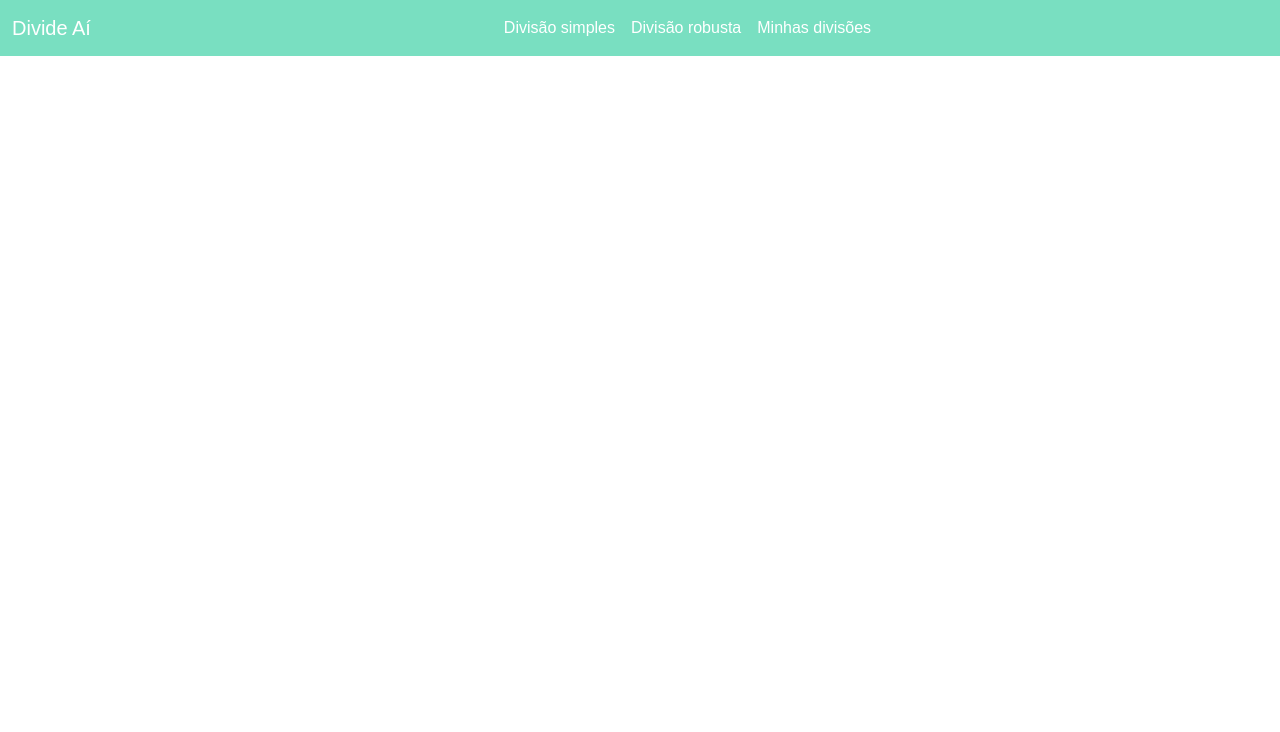
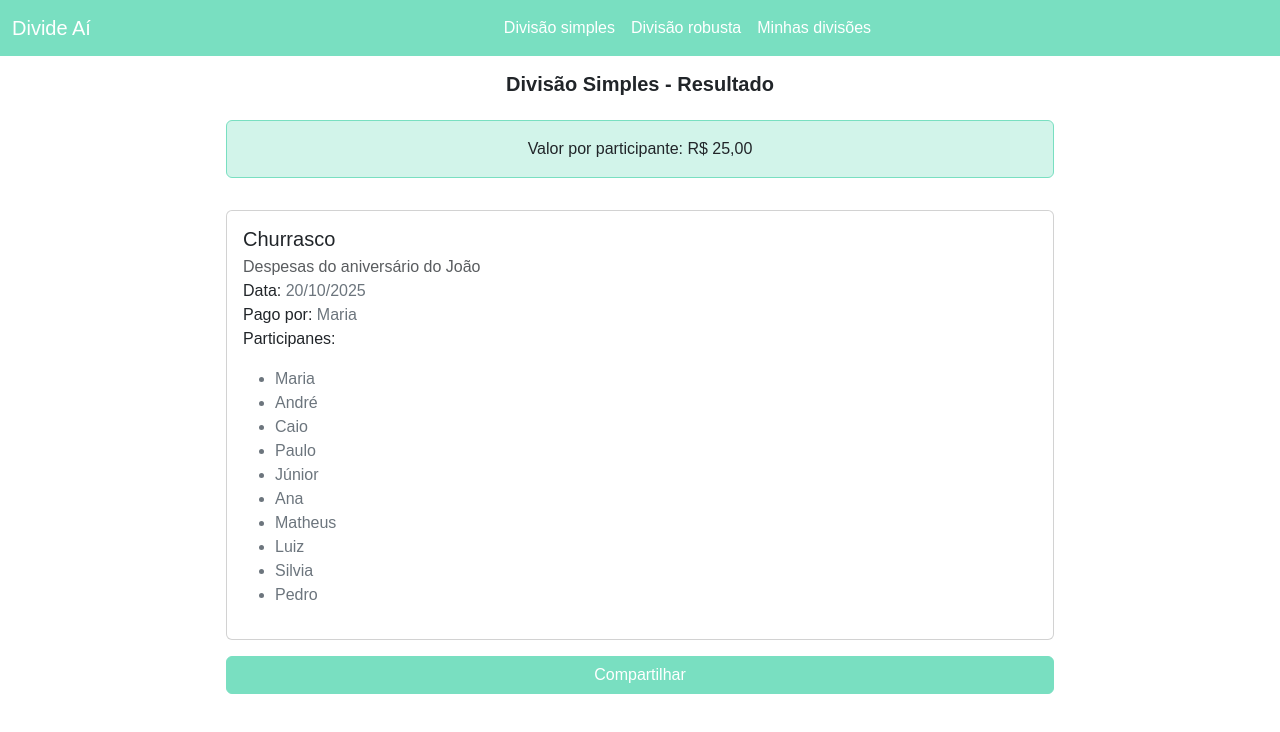
Before and after one commit to MatheusPopolin/divide-ai, a website: page pages/divisao_simples_resultado.html in a window 1280 px wide. Drawn offline with nearby package versions, Linux system fonts and the light colour scheme.

Commit message:
feat: update forms in index and cadastro pages with action attributes; enhance divisao_simples_resultado page with new layout and card components

```diff
--- a/assets/css/style.css
+++ b/assets/css/style.css
@@ -2,6 +2,7 @@
     --bs-primary: #79DFC1;
     --bs-primary-rgb:  121, 223, 193;
     --bs-primary-hover: #20C997;
+    --bs-primary-disabled: #D2F4EA;
     --bs-body-font-family: "Poppins", sans-serif;
 }
 
@@ -70,3 +71,12 @@
         width: 860px;
     }
 }
+
+.card-text-item span{
+    color: var(--bs-gray-600);
+}
+
+.result {
+    background-color: var(--bs-primary-disabled);
+    border: 1px solid var(--bs-primary);
+}
--- a/pages/divisao_simples_resultado.html
+++ b/pages/divisao_simples_resultado.html
@@ -3,7 +3,7 @@
   <head>
     <meta charset="utf-8">
     <meta name="viewport" content="width=device-width, initial-scale=1">
-    <title>DivideAí</title>
+    <title>DivideAí - Divisão Simples - Resultado</title>
     <link
         href="https://cdn.jsdelivr.net/npm/bootstrap@5.3.8/dist/css/bootstrap.min.css"
         rel="stylesheet"
@@ -12,7 +12,7 @@
     >
     <link rel="stylesheet" href="/assets/css/style.css">
   </head>
-  <body>
+  <body class="d-flex flex-column vh-100">
     <header>
       <nav class="navbar navbar-expand-lg bg-primary">
         <div class="container-fluid">
@@ -37,6 +37,35 @@
       </nav>
     </header>
 
+    <main class="w-100 h-100 overflow-y-auto">
+      <section class="d-flex flex-column gap-3 p-3 main-container mx-auto">
+        <h1 class="fw-semibold fs-5 text-center">Divisão Simples - Resultado</h1>
+        <p class="result rounded-2 p-3 text-center">Valor por participante: R$ 25,00</p>
+        <div class="card">
+          <div class="card-body">
+            <h5 class="card-title">Churrasco</h5>
+            <p class="card-subtitle text-muted">Despesas do aniversário do João</p>
+            <p class="card-text-item m-0">Data: <span>20/10/2025</span></p>
+            <p class="card-text-item m-0">Pago por: <span>Maria</span></p>
+            <p class="card-text">Participanes:</p>
+            <ul class="card-list">
+              <li>Maria</li>
+              <li>André</li>
+              <li>Caio</li>
+              <li>Paulo</li>
+              <li>Júnior</li>
+              <li>Ana</li>
+              <li>Matheus</li>
+              <li>Luiz</li>
+              <li>Silvia</li>
+              <li>Pedro</li>
+            </ul>
+          </div>
+        </div>
+        <button class="btn btn-primary">Compartilhar</button>
+      </section>
+    </main>
+
     <script
         src="https://cdn.jsdelivr.net/npm/@popperjs/core@2.11.8/dist/umd/popper.min.js"
         integrity="sha384-I7E8VVD/ismYTF4hNIPjVp/Zjvgyol6VFvRkX/vR+Vc4jQkC+hVqc2pM8ODewa9r"
```
Also changed, not shown: index.html (+5 -1 lines), pages/cadastro.html (+5 -1 lines), pages/divisao_simples.html (+8 -4 lines), pages/home.html (+1 -1 lines).
